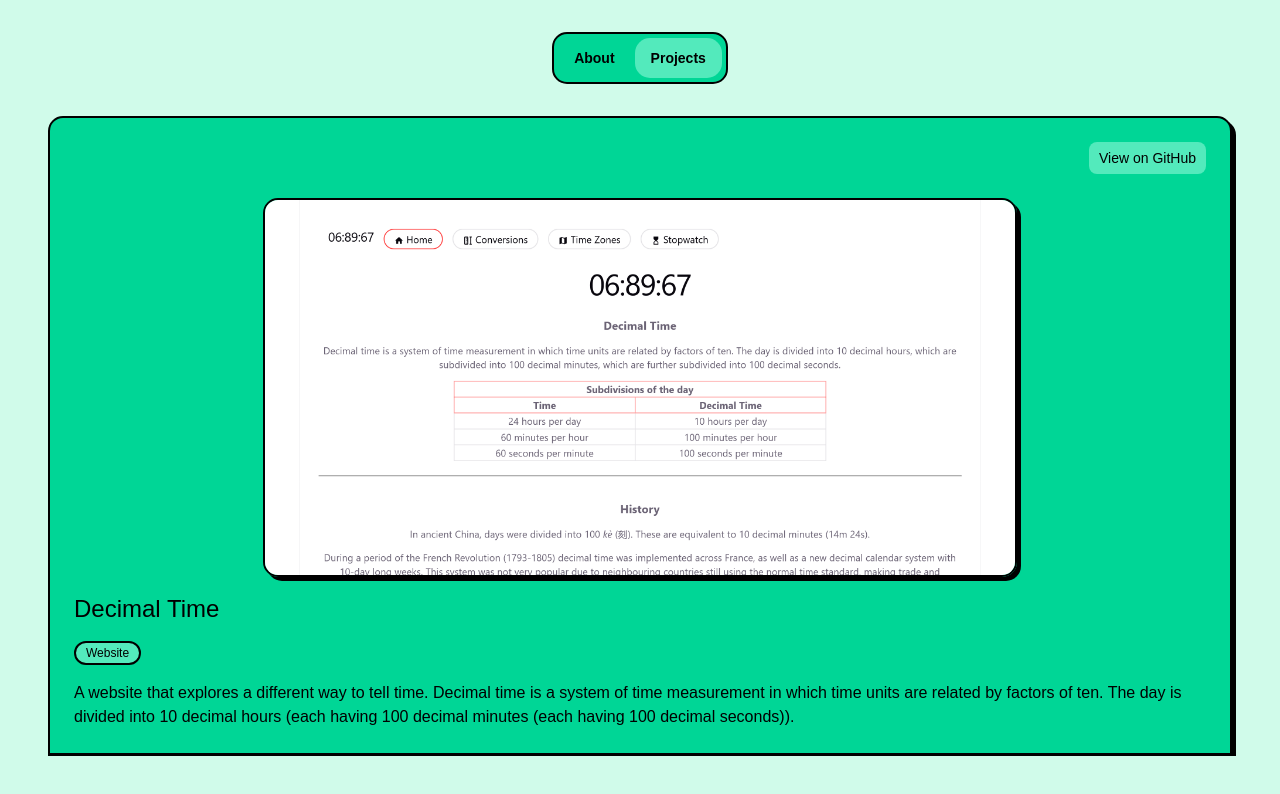
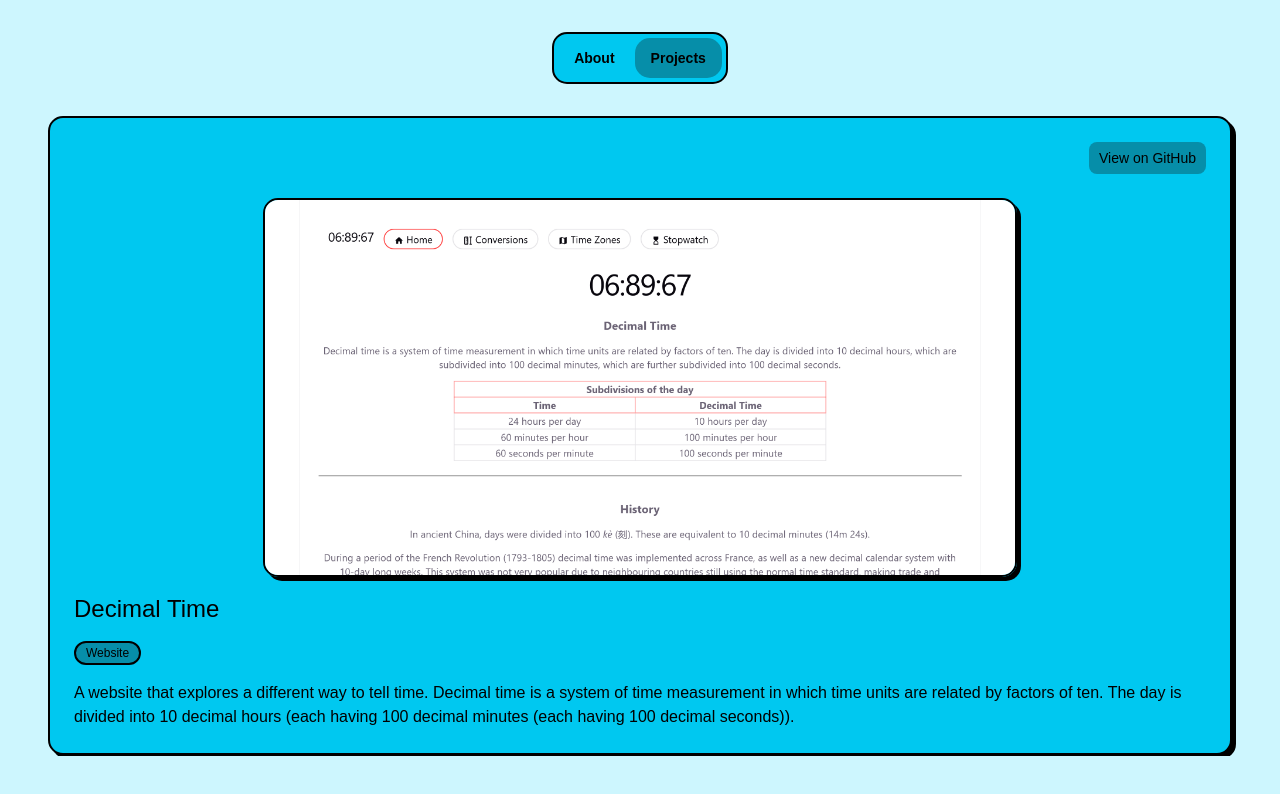
Before and after one commit to blobinaticuber/rowanfortier-website, a React (Vite) app in the folder my-react-app/: page /projects in a window 1280 px wide. Shown: the top 794 px of the page. Built offline with nearby package versions, Linux system fonts and the light colour scheme.

Commit message:
Switch to cyan theme

```diff
--- a/my-react-app/src/index.css
+++ b/my-react-app/src/index.css
@@ -4,60 +4,67 @@
 @custom-variant dark (&:is(.dark *));
 
 :root {
-  --background: oklch(95.31% 0.0496 169.04);
+  --background: oklch(94.61% 0.043 211.12);
   --secondary-background: oklch(100% 0 0);
   --foreground: oklch(0% 0 0);
   --main-foreground: oklch(0% 0 0);
-  --main: oklch(77.54% 0.1681 162.78);
-  --accent: oklch(84.522% 0.14377 169.038);
+  --main: oklch(76.89% 0.139164 219.13);
   --border: oklch(0% 0 0);
   --ring: oklch(0% 0 0);
   --overlay: oklch(0% 0 0 / 0.8);
   --shadow: 4px 4px 0px 0px var(--border);
-  --chart-1: #00D696;
-  --chart-2: #7A83FF;
-  --chart-3: #FACC00;
+  --chart-1: #00C8F0;
+  --chart-2: #FF7A05;
+  --chart-3: #7A83FF;
   --chart-4: #FF4D50;
-  --chart-5: #0099FF;
+  --chart-5: #FACC00;
   --chart-active-dot: #000;
+
+  --accent: oklch(59.713% 0.10614 217.748);
+  --textcol: #000;
 }
 
 @media (prefers-color-scheme: dark) {
   :root {
-    --background: oklch(22.71% 0.0252 182.05);
+    --background: oklch(27.11% 0.0303 225.38);
     --secondary-background: oklch(23.93% 0 0);
     --foreground: oklch(0% 0 0);
     --main-foreground: oklch(0% 0 0);
-    --main: oklch(70.54% 0.1525 162.97);
-    --accent: oklch(84.522% 0.14377 169.038);
+    --main: oklch(64.37% 0.1162 218.75);
+
     --border: oklch(0% 0 0);
     --ring: oklch(100% 0 0);
     --shadow: 4px 4px 0px 0px var(--border);
-    --chart-1: #00BD84;
-    --chart-2: #7A83FF;
-    --chart-3: #E0B700;
+    --chart-1: #009DBD;
+    --chart-2: #EB6D00;
+    --chart-3: #7A83FF;
     --chart-4: #FF6669;
-    --chart-5: #008AE5;
+    --chart-5: #E0B700;
     --chart-active-dot: #fff;
+
+    --accent: oklch(82.314% 0.11987 213.71);
+    --textcol: #FFF;
   }
 }
 
 .dark {
-  --background: oklch(22.71% 0.0252 182.05);
+  --background: oklch(27.11% 0.0303 225.38);
   --secondary-background: oklch(23.93% 0 0);
-  --foreground: oklch(92.49% 0 0);
+  --foreground: oklch(0% 0 0);
   --main-foreground: oklch(0% 0 0);
-  --main: oklch(70.54% 0.1525 162.97);
-  --accent: oklch(52.184% 0.11205 163.483);
+  --main: oklch(64.37% 0.1162 218.75);
   --border: oklch(0% 0 0);
   --ring: oklch(100% 0 0);
   --shadow: 4px 4px 0px 0px var(--border);
-  --chart-1: #00BD84;
-  --chart-2: #7A83FF;
-  --chart-3: #E0B700;
+  --chart-1: #009DBD;
+  --chart-2: #EB6D00;
+  --chart-3: #7A83FF;
   --chart-4: #FF6669;
-  --chart-5: #008AE5;
+  --chart-5: #E0B700;
   --chart-active-dot: #fff;
+
+  --accent: oklch(82.314% 0.11987 213.71);
+  --textcol: #FFF;
 }
 
 @theme inline {
@@ -76,6 +83,8 @@
   --color-chart-4: var(--chart-4);
   --color-chart-5: var(--chart-5);
 
+  --color-text: var(--textcol);
+
   --spacing-boxShadowX: 4px;
   --spacing-boxShadowY: 4px;
   --spacing-reverseBoxShadowX: -4px;
@@ -88,7 +97,7 @@
 
 @layer base {
   body {
-    @apply text-foreground font-base bg-background;
+    @apply text-text font-base bg-background;
   }
 
   h1, h2, h3, h4, h5, h6{
--- a/my-react-app/src/pages/Projects.jsx
+++ b/my-react-app/src/pages/Projects.jsx
@@ -84,34 +84,8 @@ export function Projects() {
                                 </div>
                                 <p>{projects.description}</p>
                             </CardContent>
-                            <CardFooter className="border-t-4">
-                                    <Button variant="destructive">test</Button>
-                                    <Button variant="outline">test</Button>
-                                    <Button variant="secondary">test</Button>
-                                    <Button variant="ghost">test</Button>
-
-                            </CardFooter>
                         </Card>
-                        // <Card key={projects.key} link={projects.link} color={projects.color}>
-                        //     <CardHeader>
-                        //         <CardTitle>{projects.title}</CardTitle>
-                        //         <CardDescription>{projects.description}</CardDescription>
-                        //     </CardHeader>
-                        //     <CardContent>
-                        //         <div className="vstack">
-                        //             <ImageShape shape={projects.image.shape} path={projects.image.path}/>
-
-                        //             <div className="flex flex-row gap-4">
-                        //                 {projects.categories.map((item, index) => (
-                        //                     <Badge variant="accent" key={index}>{item}</Badge>
-                        //                 ))}
-                        //             </div>
-
-                        //         </div>
-                        //     </CardContent>
-
-                        // </Card>
-                    )) : <p>no results for that search :(</p>}
+                    )) : <p>No projects found</p>}
                     </div>
                 </ScrollArea>
             </div>
```
